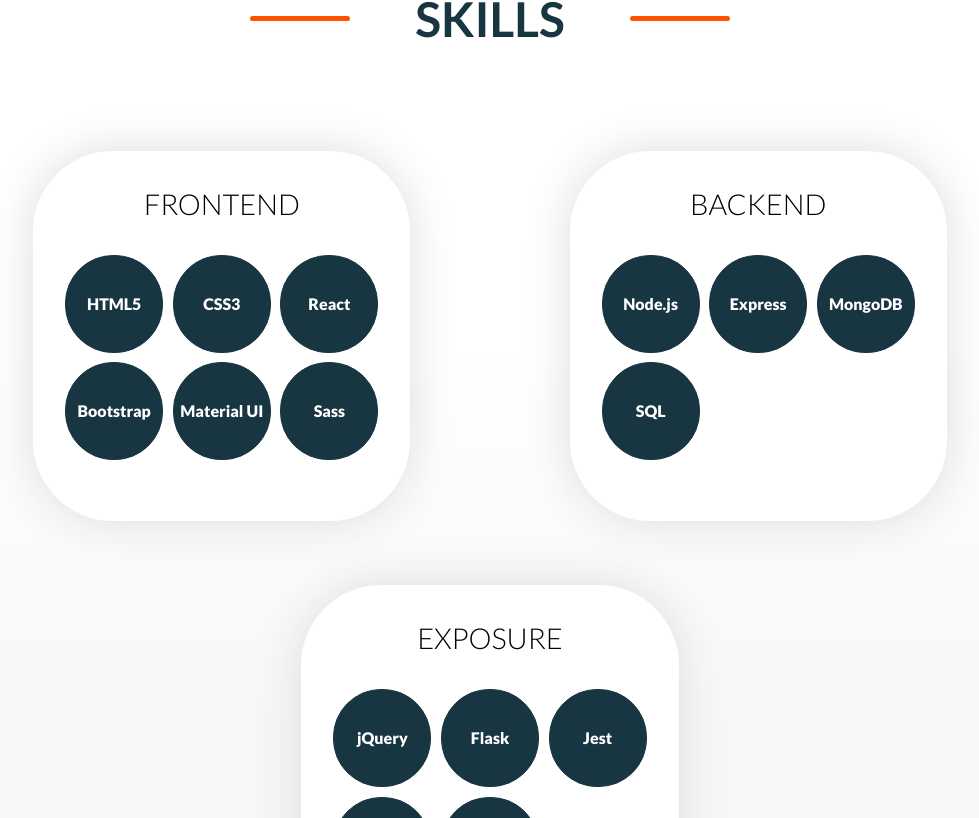
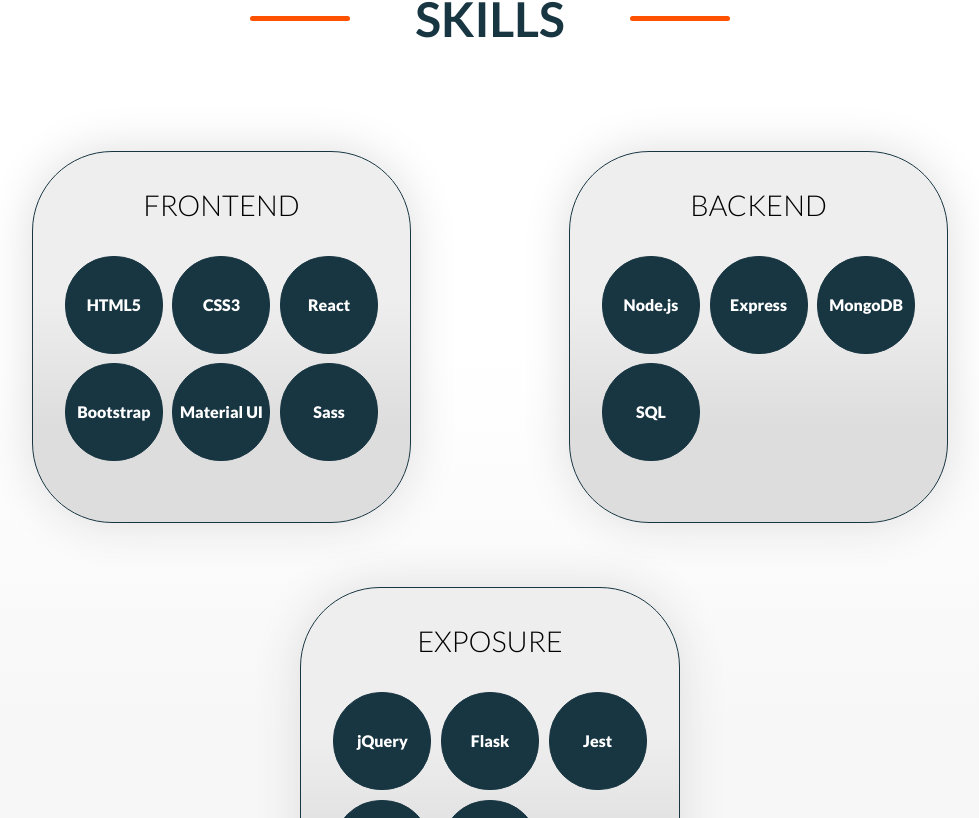
Before and after one commit to NovaSharx/Portfolio-Website, a React (Create React App) app: page / in a window 1280 px wide. Shown: the part 1822-2640 px from the top of the page, without its empty margins (150-1129 px from the left). Built offline with nearby package versions, Linux system fonts and the light colour scheme.

Commit message:
gave skills section categories gradient background with solid border.

```diff
--- a/src/stylesheets/css/main.css
+++ b/src/stylesheets/css/main.css
@@ -903,6 +903,8 @@
   border-radius: 5rem;
   background-color: #fff;
   box-shadow: 0rem 0rem 3rem 0rem #ddd;
+  border: 0.1rem solid #183642;
+  background: linear-gradient(0deg, #ddd 25%, #eee 60%);
 }
 #skills-section .skills-category h3 {
   text-align: center;
@@ -961,7 +963,7 @@
 #skills-section .skills-category .skills-grid .skill-cell .skill-chip:hover .skill-name {
   opacity: 0;
 }
-@media (max-width: 768px) {
+@media (max-width: 480px) {
   #skills-section .skills-category {
     margin: 1rem;
     padding: 1rem;
--- a/src/stylesheets/scss/section/_skills-section.scss
+++ b/src/stylesheets/scss/section/_skills-section.scss
@@ -11,6 +11,8 @@
         border-radius: 5rem;
         background-color: $primary-background-color;
         box-shadow: 0rem 0rem 3rem 0rem #ddd;
+        border: 0.1rem solid $primary-color;
+        background: linear-gradient(0deg, #ddd 25%, #eee 60%);
 
         h3 {
             text-align: center;
@@ -107,7 +109,9 @@
 
     @media (max-width: $laptop-width) {}
 
-    @media (max-width: $tablet-width) {
+    @media (max-width: $tablet-width) {}
+
+    @media (max-width: $mobile-width) {
         .skills-category {
             margin: 1rem;
             padding: 1rem;
@@ -139,6 +143,4 @@
             }
         }
     }
-
-    @media (max-width: $mobile-width) {}
 }
```
Also changed, not shown: 1 other file (tests, documents, lock files or other folders).
